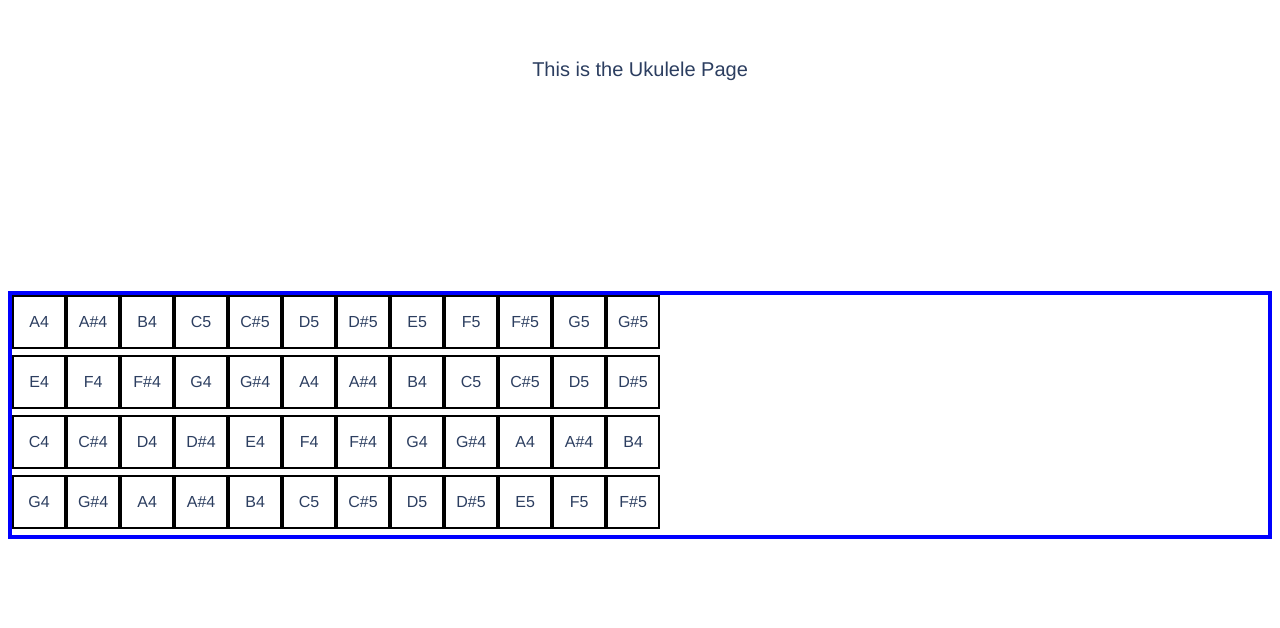
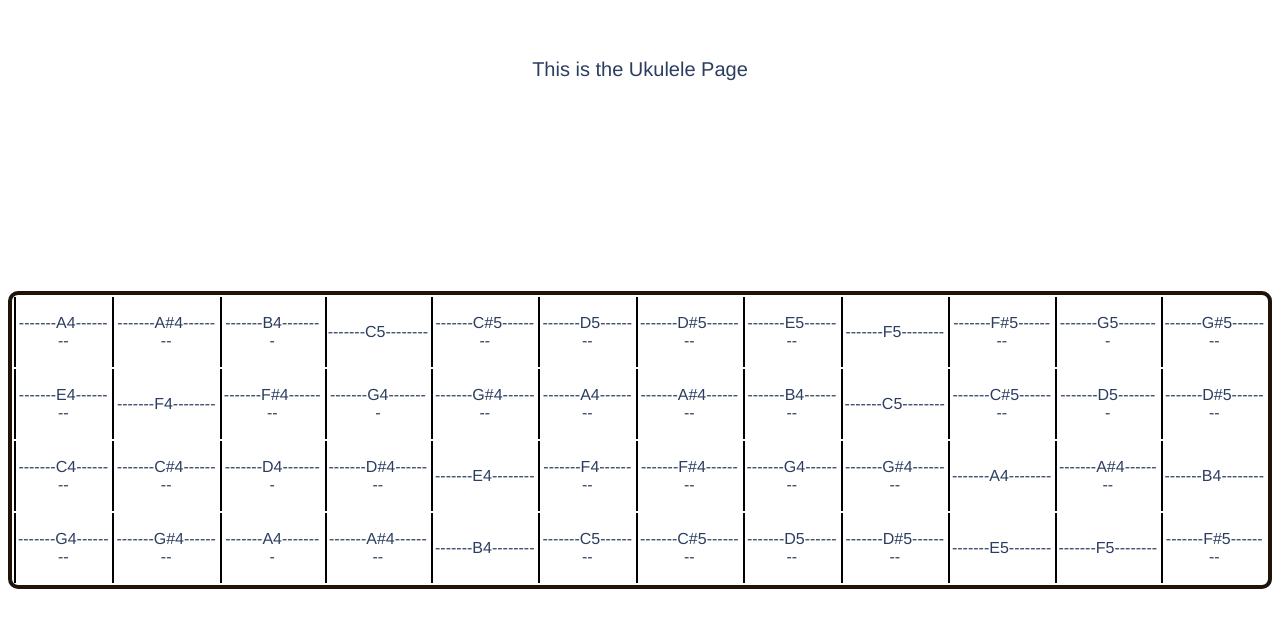
Before and after one commit to cmpprg/vuekulele, a Vue app: page / in a window 1280 px wide. Shown: the top 628 px of the page. Built offline with nearby package versions, Linux system fonts and the light colour scheme.

Commit message:
Add some styling to sound board

```diff
--- a/src/components/Neck.vue
+++ b/src/components/Neck.vue
@@ -1,10 +1,10 @@
 <template>
-  <div class="neck">
+  <table class="neck">
     <String openNote='A4'/>
     <String openNote='E4'/>
     <String openNote='C4'/>
     <String openNote='G4'/>
-  </div>
+  </table>
 </template>
 
 <script>
@@ -20,6 +20,12 @@
 
 <style scoped>
   .neck {
-    border: 4px solid blue;
+    border: 4px solid #1e140a;
+    border-radius: 10px;
+    width: 100%;
+  }
+
+  .string-on-neck {
+    border: 1px solid red
   }
 </style>
--- a/src/components/Note.vue
+++ b/src/components/Note.vue
@@ -1,6 +1,6 @@
 <template>
   <div @click='playNote(keyOf)' class="note">
-    <p>{{keyOf}}</p>
+    <p>-------{{keyOf}}--------</p>
   </div>
 </template>
 
@@ -23,10 +23,6 @@
 
 <style scoped>
   .note {
-    border: 2px solid black;
-    display: inline-block;
-    float: left;
-    width: 50px;
     text-align: center;
   }
 </style>
--- a/src/components/String.vue
+++ b/src/components/String.vue
@@ -1,9 +1,9 @@
 <template>
-  <div class="string">
-    <div v-for='note in orderNotesForString(openNote, allNotes)' :key='note'>
+  <tr class="string">
+    <td v-for='note in orderNotesForString(openNote, allNotes)' :key='note'>
       <Note :keyOf='note'/>
-    </div>
-  </div>
+    </td>
+  </tr>
 </template>
 
 <script>
@@ -38,11 +38,9 @@
 </script>
 
 <style scoped>
-  .string {
-    display: block;
-    padding-bottom: 40px;
-    height: 20px;
-    width: 100%;
-
+  td {
+    border-left: 2px solid black;
+    border-collapse: collapse;
+    font-weight:500;
   }
 </style>
```
